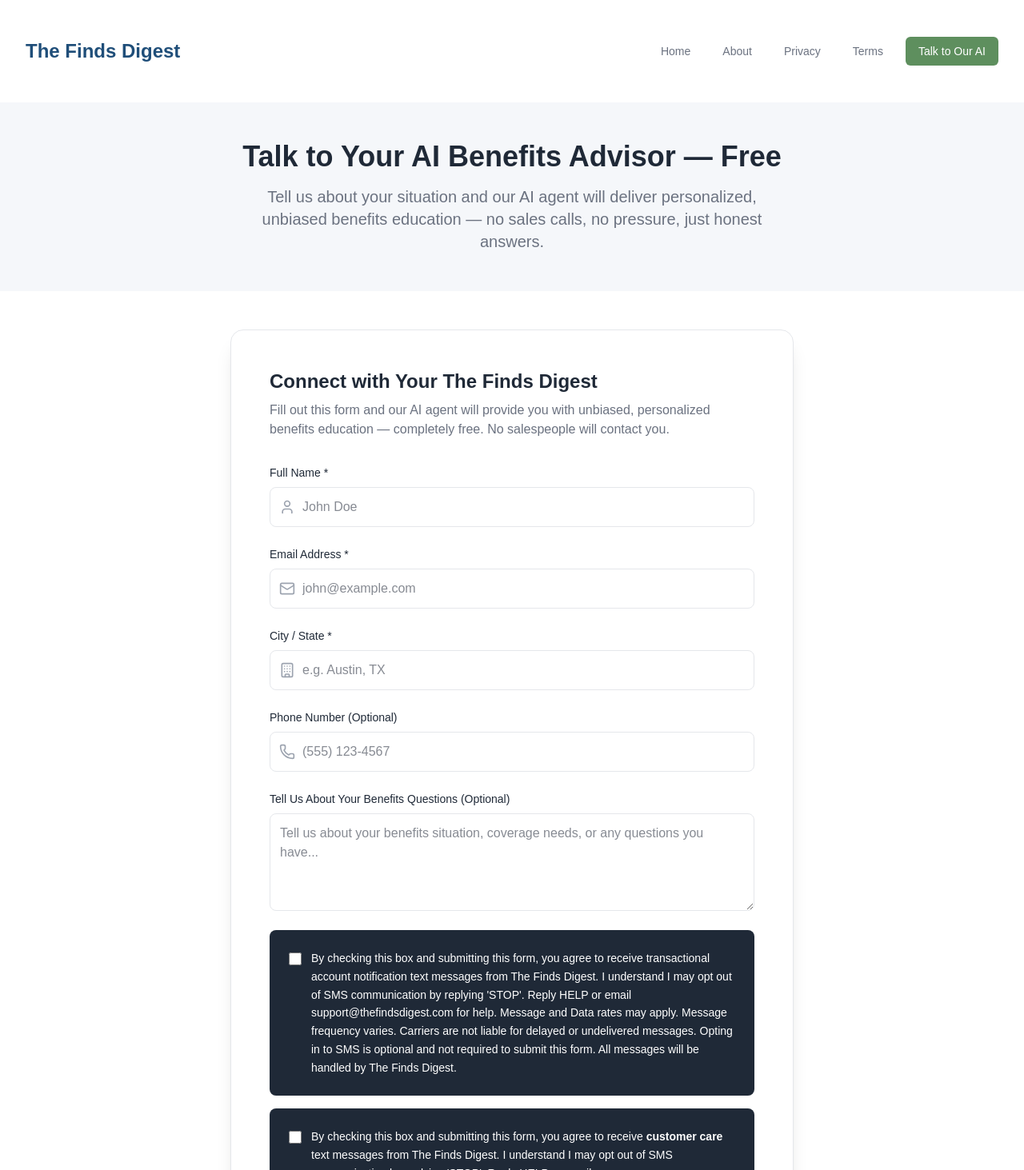
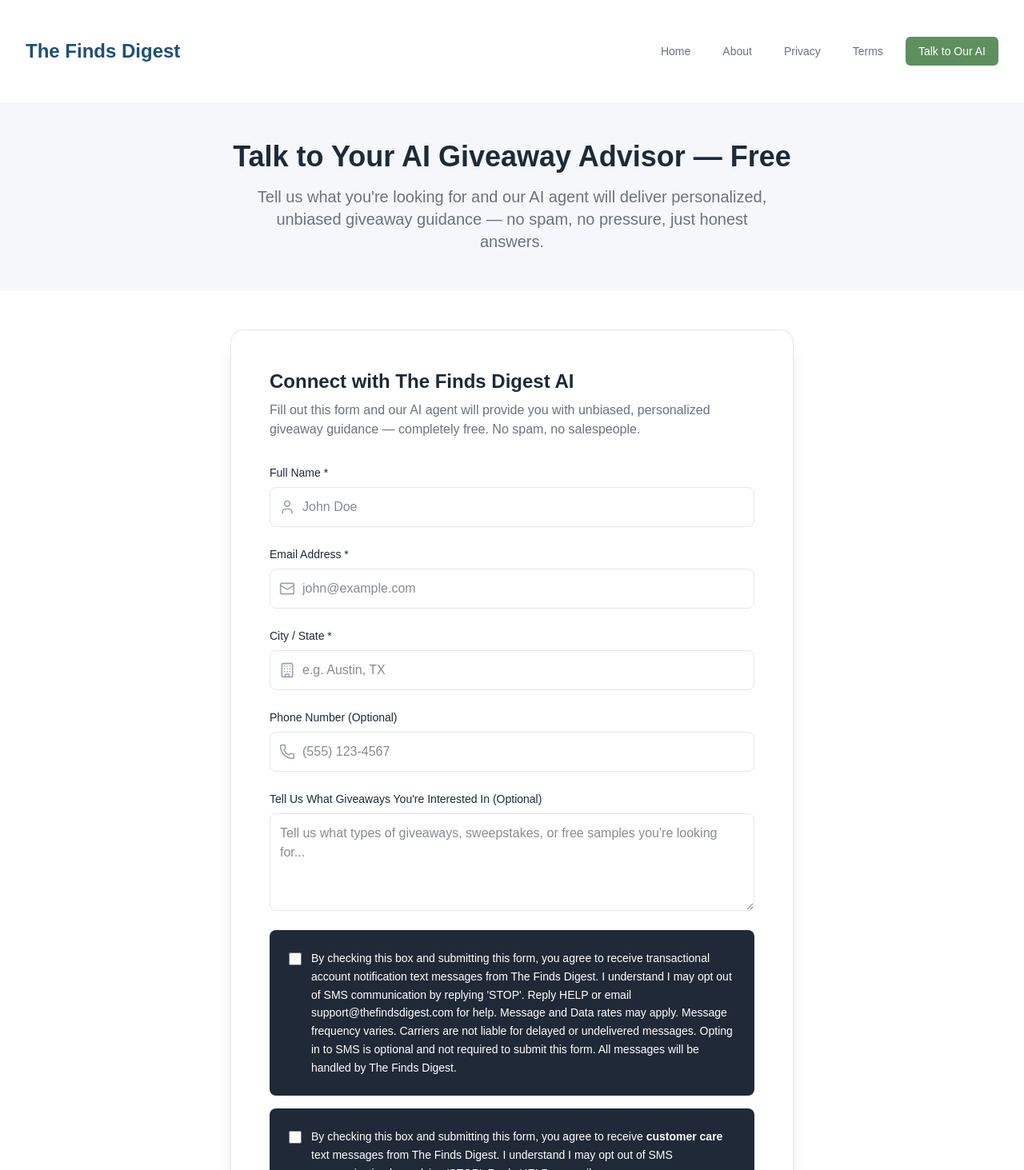
Before and after one commit to Textingman/push-findsdigest, a Next.js app: page /signup in a window 1280 px wide. Shown: the top 1463 px of the page at 80% size. Built offline with nearby package versions, Linux system fonts and the light colour scheme.

Commit message:
Update /signup page copy to reflect giveaway focus

```diff
--- a/app/signup/page.tsx
+++ b/app/signup/page.tsx
@@ -47,10 +47,10 @@ export default function SignupPage() {
         <div className="max-w-7xl mx-auto px-4 sm:px-6 lg:px-8">
           <div className="text-center">
             <h1 className="text-4xl font-extrabold mb-4" style={{ color: '#1F2937' }}>
-              Talk to Your AI Benefits Advisor — Free
+              Talk to Your AI Giveaway Advisor — Free
             </h1>
             <p className="text-xl max-w-2xl mx-auto" style={{ color: '#6B7280' }}>
-              Tell us about your situation and our AI agent will deliver personalized, unbiased benefits education — no sales calls, no pressure, just honest answers.
+              Tell us what you're looking for and our AI agent will deliver personalized, unbiased giveaway guidance — no spam, no pressure, just honest answers.
             </p>
           </div>
         </div>
@@ -81,9 +81,9 @@ export default function SignupPage() {
           ) : (
             <>
               <div className="mb-8">
-                <h2 className="text-2xl font-bold mb-2" style={{ color: '#1F2937' }}>Connect with Your The Finds Digest</h2>
+                <h2 className="text-2xl font-bold mb-2" style={{ color: '#1F2937' }}>Connect with The Finds Digest AI</h2>
                 <p style={{ color: '#6B7280' }}>
-                  Fill out this form and our AI agent will provide you with unbiased, personalized benefits education — completely free. No salespeople will contact you.
+                  Fill out this form and our AI agent will provide you with unbiased, personalized giveaway guidance — completely free. No spam, no salespeople.
                 </p>
               </div>
 
@@ -182,7 +182,7 @@ export default function SignupPage() {
                 {/* Message Field */}
                 <div>
                   <label htmlFor="message" className="block text-sm font-medium mb-2" style={{ color: '#1F2937' }}>
-                    Tell Us About Your Benefits Questions (Optional)
+                    Tell Us What Giveaways You're Interested In (Optional)
                   </label>
                   <textarea
                     id="message"
@@ -192,7 +192,7 @@ export default function SignupPage() {
                     onChange={handleChange}
                     className="block w-full px-3 py-3 rounded-lg text-gray-900"
                     style={{ border: '1px solid #E5E7EB' }}
-                    placeholder="Tell us about your benefits situation, coverage needs, or any questions you have..."
+                    placeholder="Tell us what types of giveaways, sweepstakes, or free samples you're looking for..."
                   />
                 </div>
 
```
